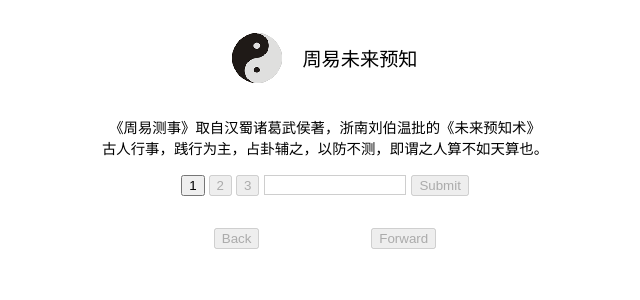
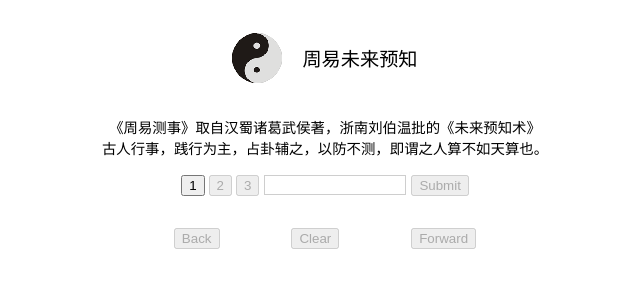
Before and after one commit to furixturi/zhugeshenshu, a React app: page / in a window 1280 px wide. Shown: the top 300 px of the page, without its empty margins (315-955 px from the left). Built offline with nearby package versions, Linux system fonts and the light colour scheme.

Commit message:
Clear history

```diff
--- a/src/App.tsx
+++ b/src/App.tsx
@@ -127,6 +127,11 @@ class App extends Component<{}, OwnStates> {
             Back
           </button>
           <button
+            onClick={this.clearHistory}
+            disabled={history.length < 2}>
+            Clear
+          </button>
+          <button
             onClick={() => {
               this.goToHistory(currentIndex + 1);
             }}
@@ -214,6 +219,13 @@ class App extends Component<{}, OwnStates> {
       });
     }
   };
+
+  private clearHistory = () => {
+    this.setState({
+      currentIndex: -1,
+      history: []
+    });
+  };
 }
 
 export default App;
```
